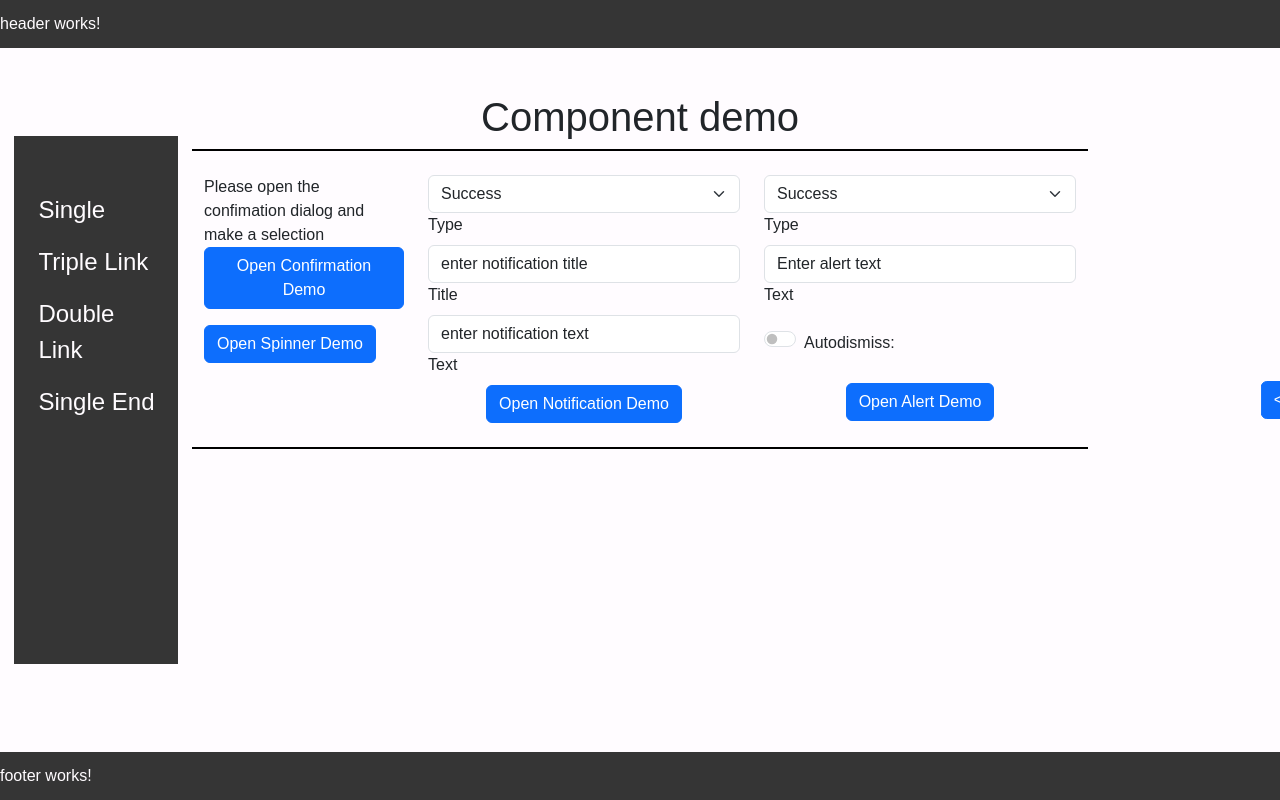
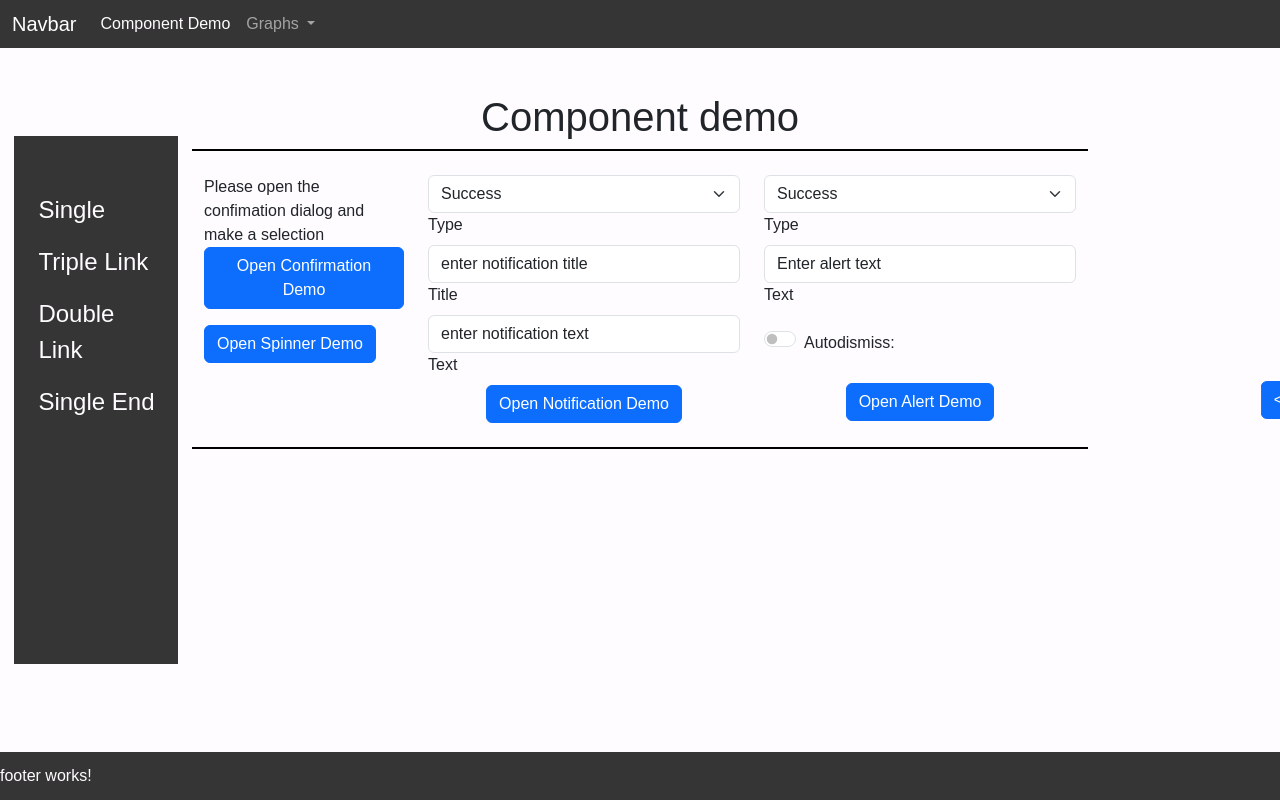
Before and after one commit to lenmahaffey/frontend.angular.material, an Angular app: page / in a window 1280 px wide. Built offline with nearby package versions, Linux system fonts and the light colour scheme.

Commit message:
add class to store header nav links

```diff
--- a/src/app/app.module.ts
+++ b/src/app/app.module.ts
@@ -28,6 +28,7 @@ import { AppStateService } from './services/app-state/app-state-service';
     MainLayoutModule,
     RouterModule.forRoot([
       { path: '', component: DemoComponent },
+      { path: 'demo', component: DemoComponent },
       { path: '**', component: PageNotFoundComponent }
     ]),
     NgbModule,
--- /dev/null
+++ b/src/app/header-nav-links.ts
@@ -0,0 +1,28 @@
+import { SideBarNavLinks } from "./pages/demo/left-side-bar-nav-links";
+import { MenuItems } from "./shared/menu-items";
+
+export class HeaderNavLinks implements SideBarNavLinks
+{
+  public links: MenuItems
+
+  constructor(){
+    this.links = {
+      itemGroups: [
+        {
+          id: "1",
+          title:"Single Link",
+          items:[
+          { href:"demo", text:"Component Demo" },
+        ]},
+        {
+          id: "2",
+          title:"Graphs",
+          items:[
+          { href:"graphs/barchart", text:"Bar Chart" },
+          { href:"graphs/piechart", text:"Pie Chart" },
+        ]}
+      ]
+    }
+  }
+
+}
--- a/src/app/main-layout/header/header.component.html
+++ b/src/app/main-layout/header/header.component.html
@@ -1,3 +1,36 @@
-<div id="header">
-  <div>header works!</div>
-</div>
+<nav id="header" class="navbar navbar-expand-lg navbar-dark">
+  <div class="container-fluid">
+    <a class="navbar-brand" href="#">Navbar</a>
+    <button class="navbar-toggler" type="button" data-bs-toggle="collapse" data-bs-target="#navbarSupportedContent" aria-controls="navbarSupportedContent" aria-expanded="false" aria-label="Toggle navigation">
+      <span class="navbar-toggler-icon"></span>
+    </button>
+    <div class="collapse navbar-collapse" id="navbarSupportedContent">
+      <ul class="navbar-nav me-auto mb-2 mb-lg-0 ">
+      <ng-container
+        *ngFor="let item of links.links.itemGroups"
+        [ngTemplateOutlet]="item.items.length == 1 ? singleLink : dropDown"
+        [ngTemplateOutletContext]="{ $implicit: true ? item : item }">
+      </ng-container>
+      </ul>
+    </div>
+  </div>
+</nav>
+
+<ng-template #singleLink let-item>
+  <li class="nav-item">
+    <a class="nav-link whiteText" href="{{item.href}}">{{ item.items[0].text }}</a>
+  </li>
+</ng-template>
+
+<ng-template #dropDown let-item>
+  <li class="nav-item dropdown">
+    <a class="nav-link dropdown-toggle" href="#" id="navbarDropdown" role="button" data-bs-toggle="dropdown" aria-expanded="false">
+      {{ item.title }}
+    </a>
+    <ul class="dropdown-menu dropdown-menu-dark" aria-labelledby="navbarDropdown">
+      <div *ngFor="let item of item.items">
+        <li><a class="nav-link whiteText" href="{{item.href}}">{{ item.text }}</a></li>
+      </div>
+    </ul>
+  </li>
+</ng-template>
--- a/src/app/main-layout/header/header.component.scss
+++ b/src/app/main-layout/header/header.component.scss
@@ -1,8 +1,12 @@
 @use '/src/appTheme.scss' as *;
+
 #header{
   height: 100%;
   display: flex;
   align-items: center;
   background-color: $appBlack;
-  color: $appWhite
+
 }
+.whiteText{
+  color: $appWhite;
+}
--- a/src/app/main-layout/header/header.component.ts
+++ b/src/app/main-layout/header/header.component.ts
@@ -1,4 +1,5 @@
 import { Component } from '@angular/core';
+import { HeaderNavLinks } from 'src/app/header-nav-links';
 
 @Component({
   selector: 'app-header',
@@ -6,5 +7,5 @@ import { Component } from '@angular/core';
   styleUrls: ['./header.component.scss']
 })
 export class HeaderComponent {
-
+  links: HeaderNavLinks = new HeaderNavLinks()
 }
--- a/src/app/pages/demo/demo.component.ts
+++ b/src/app/pages/demo/demo.component.ts
@@ -11,6 +11,7 @@ import { ConfirmationDialogComponent } from 'src/app/shared/confirmation-dialog/
 import { MenuItems } from 'src/app/shared/menu-items';
 import { SpinnerComponent } from 'src/app/shared/spinner/spinner.component';
 import { RightSideBarTextComponent } from './right-side-bar-text/right-side-bar-text.component';
+import { LeftSideBarNavLinks } from './left-side-bar-nav-links';
 
 @Component({
   selector: 'app-demo',
@@ -26,44 +27,15 @@ export class DemoComponent implements OnDestroy{
   alertMessageFormData: any
   notificationMessageFormData: any
   confirmationResponseMessage: string = "Please open the confimation dialog and make a selection"
-  links: MenuItems = {
-    itemGroups: [
-      {
-        id: "1",
-        title:"Single Link",
-        items:[
-        { href:"", text:"Single" },
-      ]},
-      {
-        id: "2",
-        title:"Triple Link",
-        items:[
-        { href:"", text:"First Link" },
-        { href:"", text:"Second Link" },
-        { href:"", text:"Third Link" }
-      ]},
-      {
-        id: "3",
-        title:"Double Link",
-        items:[
-        { href:"", text:"First Link" },
-        { href:"", text:"Second" }
-      ]},
-      {
-        id: "4",
-        title:"Single Link End",
-        items:[
-        { href:"", text:"Single End" }
-      ]},
-    ]
-  }
+  links: LeftSideBarNavLinks = new LeftSideBarNavLinks()
+
   constructor(
     private alertService:AlertService,
     private notificationService: NotificationService,
     private modalService: NgbModal,
     private appStateService: AppStateService)
   {
-    this.appStateService.setLeftSideMenuItems({itemGroups:[]})
+    this.appStateService.setLeftSideMenuItems(new LeftSideBarNavLinks())
     this.appStateService.setLeftSideMenuItems(this.links);
 
     let temp: any[] = Object.values(this.types).filter(f => !isNaN(Number(f)));
@@ -85,7 +57,7 @@ export class DemoComponent implements OnDestroy{
     });
   }
   ngOnDestroy(): void {
-    this.appStateService.setLeftSideMenuItems({itemGroups:[]})
+    this.appStateService.setLeftSideMenuItems(new LeftSideBarNavLinks())
   }
 
   sendNotification(formData: any)
--- /dev/null
+++ b/src/app/pages/demo/left-side-bar-nav-links.ts
@@ -0,0 +1,42 @@
+import { MenuItems } from "src/app/shared/menu-items";
+export interface SideBarNavLinks{ links: MenuItems }
+
+export class LeftSideBarNavLinks implements SideBarNavLinks
+{
+  public links: MenuItems
+
+  constructor(){
+    this.links = {
+      itemGroups: [
+        {
+          id: "1",
+          title:"Single Link",
+          items:[
+          { href:"", text:"Single" },
+        ]},
+        {
+          id: "2",
+          title:"Triple Link",
+          items:[
+          { href:"", text:"First Link" },
+          { href:"", text:"Second Link" },
+          { href:"", text:"Third Link" }
+        ]},
+        {
+          id: "3",
+          title:"Double Link",
+          items:[
+          { href:"", text:"First Link" },
+          { href:"", text:"Second" }
+        ]},
+        {
+          id: "4",
+          title:"Single Link End",
+          items:[
+          { href:"", text:"Single End" }
+        ]},
+      ]
+    }
+  }
+
+}
--- a/src/app/services/app-state/app-state-service.ts
+++ b/src/app/services/app-state/app-state-service.ts
@@ -1,5 +1,6 @@
 import { Injectable, TemplateRef } from '@angular/core';
 import { Subject } from 'rxjs';
+import { SideBarNavLinks } from 'src/app/pages/demo/left-side-bar-nav-links';
 import { MenuItems } from 'src/app/shared/menu-items';
 
 @Injectable({
@@ -10,9 +11,9 @@ export class AppStateService {
   leftSideNavMenuItems: Subject<MenuItems> = new Subject<MenuItems>();
   rightSideText: Subject<TemplateRef<any>> = new Subject<TemplateRef<any>>()
 
-  setLeftSideMenuItems(items: MenuItems)
+  setLeftSideMenuItems(items: SideBarNavLinks)
   {
-    this.leftSideNavMenuItems.next(items);
+    this.leftSideNavMenuItems.next(items.links);
   }
 
   setRightSideNav(text: TemplateRef<any>)
```
Also changed, not shown: src/app/shared/menu-items.ts (+16 -0 lines).
